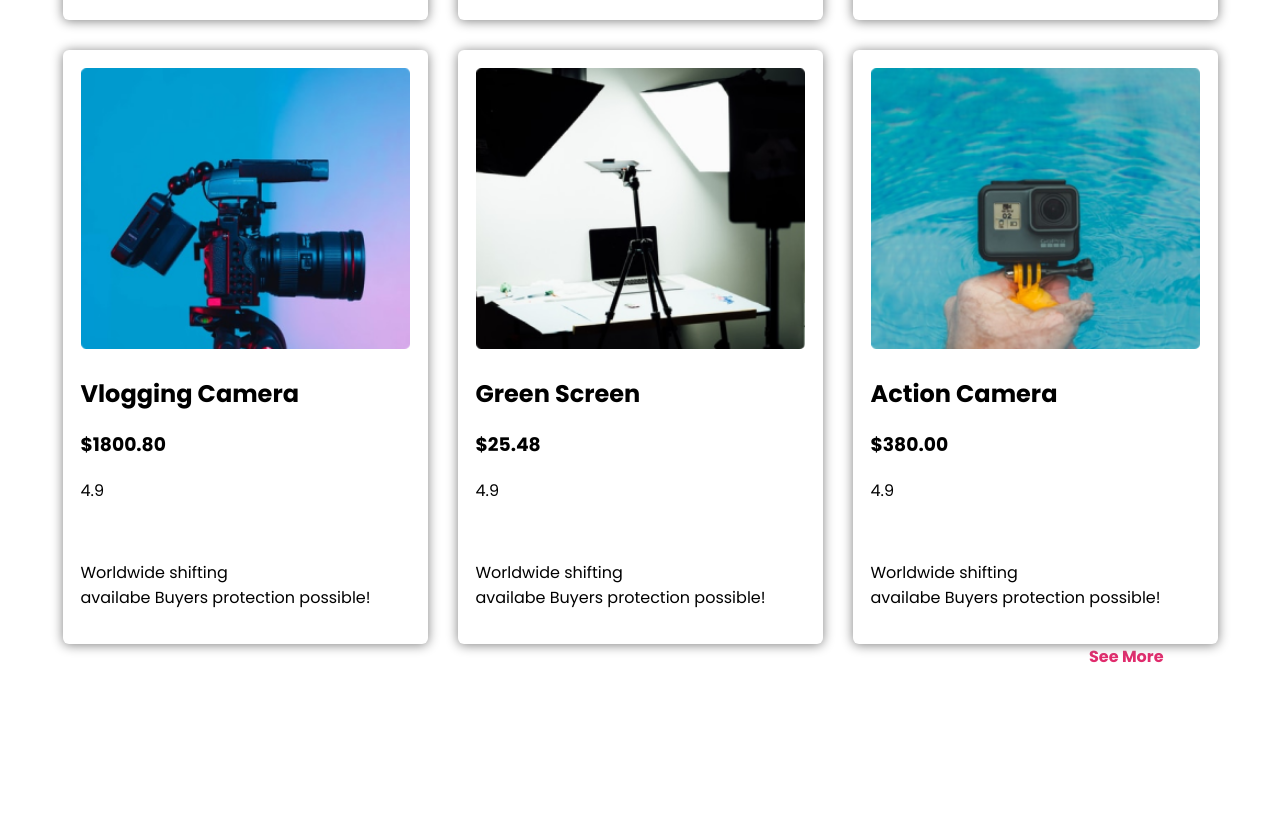
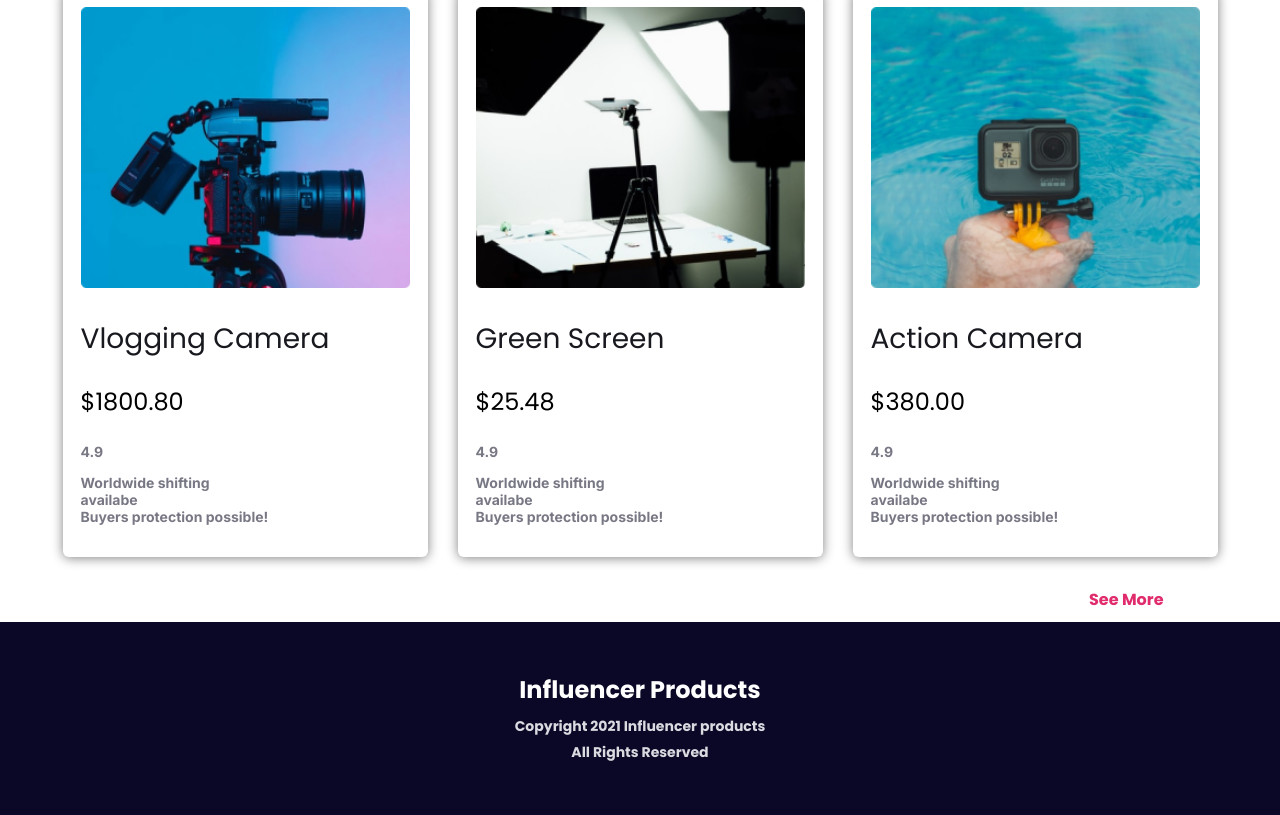
Before and after one commit to Dev-Zual/influencer-products-website, a plain HTML site: page index.html in a window 1280 px wide. Shown: the part 2032-2847 px from the top of the page. Before the commit the page ends 2719 px from the top, so only its background shows below. Drawn offline with Linux system fonts and the light colour scheme.

Commit message:
complete footer

```diff
--- a/index.html
+++ b/index.html
@@ -47,72 +47,72 @@
                             <h2>Flex Tripod</h2>
                             <h3>$50.48</h3>
                             <p>4.9</p>
-                            <br>
-                            <p>Worldwide shifting <br> availabe Buyers protection possible!</p>
+
+                            <p>Worldwide shifting <br> availabe <br> Buyers protection possible!</p>
                         </div>
                         <div class="single-box">
                             <img src="images/mic.png" alt="">
                             <h2>microphone</h2>
                             <h3>$120.25</h3>
                             <p>4.9</p>
-                            <br>
-                            <p>Worldwide shifting <br>availabe Buyers protection possible!</p>
+
+                            <p>Worldwide shifting <br>availabe  <br>Buyers protection possible!</p>
                         </div>
                         <div class="single-box">
                             <img src="images/airpod.png" alt="">
                             <h2>Airbuds</h2>
                             <h3>$100.00</h3>
                             <p>4.9</p>
-                            <br>
-                            <p>Worldwide shifting <br>availabe Buyers protection possible!</p>
+
+                            <p>Worldwide shifting <br>availabe  <br> Buyers protection possible!</p>
                         </div>
                         <div class="single-box">
                             <img src="images/drone.png" alt="">
                             <h2>Drone</h2>
                             <h3>$980.25</h3>
                             <p>4.9</p>
-                            <br>
-                            <p>Worldwide shifting <br>availabe Buyers protection possible!</p>
+
+                            <p>Worldwide shifting <br>availabe  <br>Buyers protection possible!</p>
                         </div>
                         <div class="single-box">
                             <img src="images/lights.png" alt="">
                             <h2>Light Setup</h2>
                             <h3>$1200.00</h3>
                             <p>4.9</p>
-                            <br>
-                            <p>Worldwide shifting <br>availabe Buyers protection possible!</p>
+
+                            <p>Worldwide shifting <br>availabe  <br>Buyers protection possible!</p>
                         </div>
                         <div class="single-box">
                             <img src="images/single-light.png" alt="">
                             <h2>Photoshoot set</h2>
                             <h3>$820.40</h3>
                             <p>4.9</p>
-                            <br>
-                            <p>Worldwide shifting <br>availabe Buyers protection possible!</p>
+
+                            <p>Worldwide shifting <br>availabe  <br>Buyers protection possible!</p>
                         </div>
                         <div class="single-box">
                             <img src="images/camera.png" alt="">
                             <h2>Vlogging Camera</h2>
                             <h3>$1800.80</h3>
                             <p>4.9</p>
-                            <br>
-                            <p>Worldwide shifting <br>availabe Buyers protection possible!</p>
+
+                            <p>Worldwide shifting <br>availabe  <br>Buyers protection possible!</p>
                         </div>
                         <div class="single-box">
                             <img src="images/setup.png" alt="">
                             <h2>Green Screen</h2>
                             <h3>$25.48</h3>
                             <p>4.9</p>
-                            <br>
-                            <p>Worldwide shifting <br>availabe Buyers protection possible!</p>
+
+                            <p>Worldwide shifting <br>availabe  <br>Buyers protection possible!</p>
                         </div>
                         <div class="single-box">
                             <img src="images/action.png" alt="">
                             <h2>Action Camera</h2>
                             <h3>$380.00</h3>
                             <p>4.9</p>
-                            <br>
-                            <p>Worldwide shifting <br>availabe Buyers protection possible!</p>
+
+                            <p>Worldwide shifting <br>availabe  <br>Buyers protection possible!</p>
                         </div>
                     </div>
                     <div class="see-moreButton">
@@ -121,5 +121,14 @@
                 </div>
             </div>
         </section>
+        <footer class="footer-area">
+            <div class="footer">
+                <div class="footer-text">
+                    <h2>Influencer Products</h2>
+                    <p>Copyright 2021 Influencer products <br> All Rights Reserved</p>
+                </div>
+                <div class="social-icon"></div>
+            </div>
+        </footer>
     </main>
 </html>
--- a/style.css
+++ b/style.css
@@ -1,6 +1,7 @@
-@import url('https://fonts.googleapis.com/css2?family=Poppins:wght@400;600;700&display=swap');
+@import url('https://fonts.googleapis.com/css2?family=Inter:wght@400;700&family=Poppins:wght@400;600;700&display=swap');
 body {
 	font-family: 'Poppins', sans-serif;
+	margin: 0;
 }
 a {
 	text-decoration: none;
@@ -86,13 +87,54 @@ a.button {
 	box-shadow: grey 0px 1px 12px 0px;
 	border-radius: 6px;
 }
+
 .single-box img {
 	width: 100%;
 }
+.single-box h2 {
+	font-size: 28px;
+	font-weight: 500;
+	color: #18191f;
+}
+.single-box h3 {
+	font-size: 24px;
+	font-weight: normal;
+	color: #000000;
+}
+.single-box p {
+	font-size: 14px;
+	font-weight: bold;
+	color: #787885;
+	font-family: 'Inter', sans-serif;
+}
+
 a.see-more-btn {
 	color: #e02c6d;
 	float: right;
 	display: block;
 	font-weight: bold;
 	font-size: 16px;
+	margin-top: 30px;
 }
+footer.footer-area {
+	background: #0a0826;
+	width: 100%;
+}
+.footer-text {
+	color: #fff;
+	text-align: center;
+}
+.footer {
+	margin: 50px 0px;
+}
+.footer-text h2 {
+	font-size: 24px;
+	font-weight: bold;
+	margin-bottom: -8px;
+}
+.footer-text p {
+	font-size: 14px;
+	font-weight: bold;
+	color: #d9dbe1;
+	line-height: 26px;
+}
```
